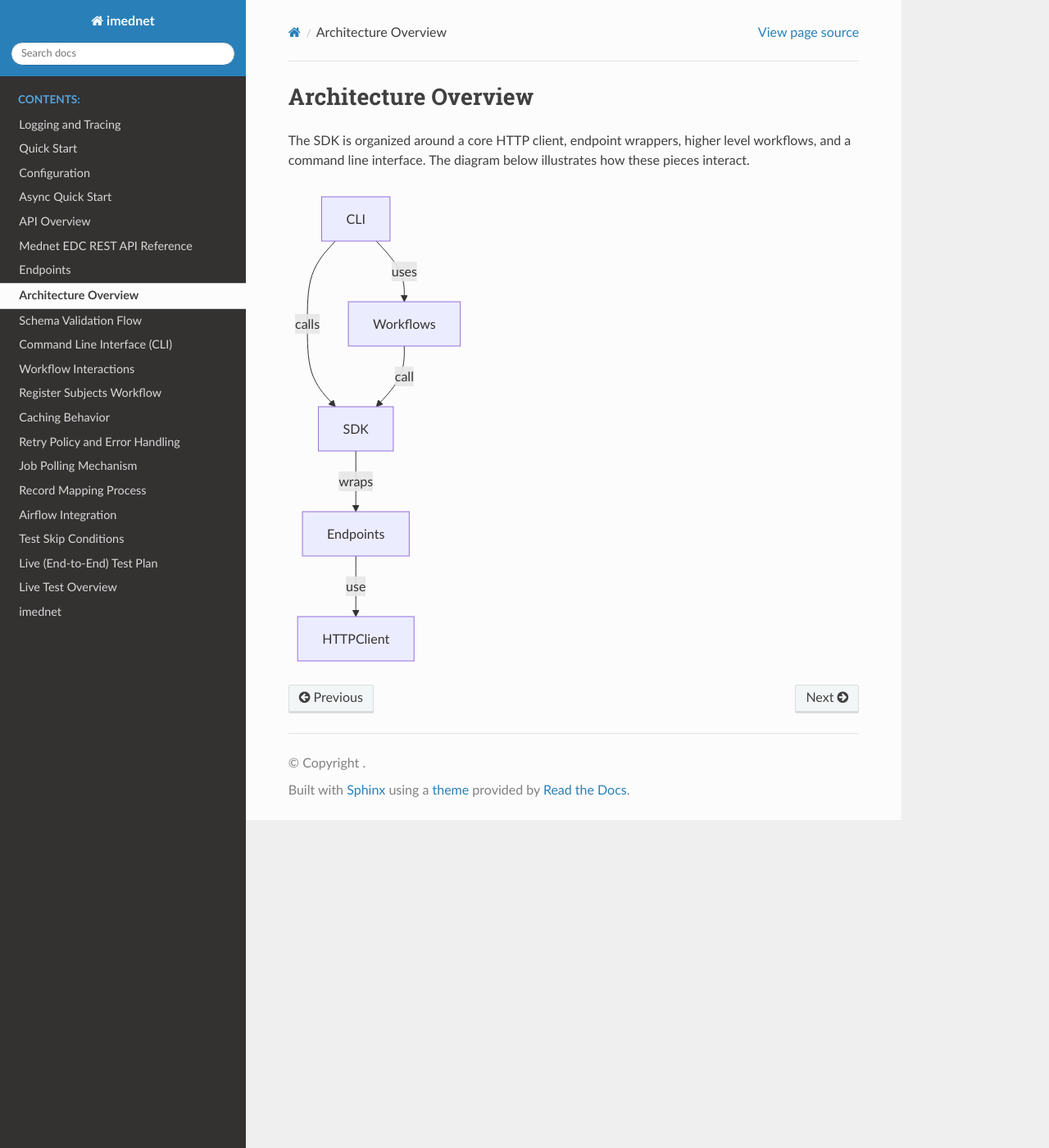
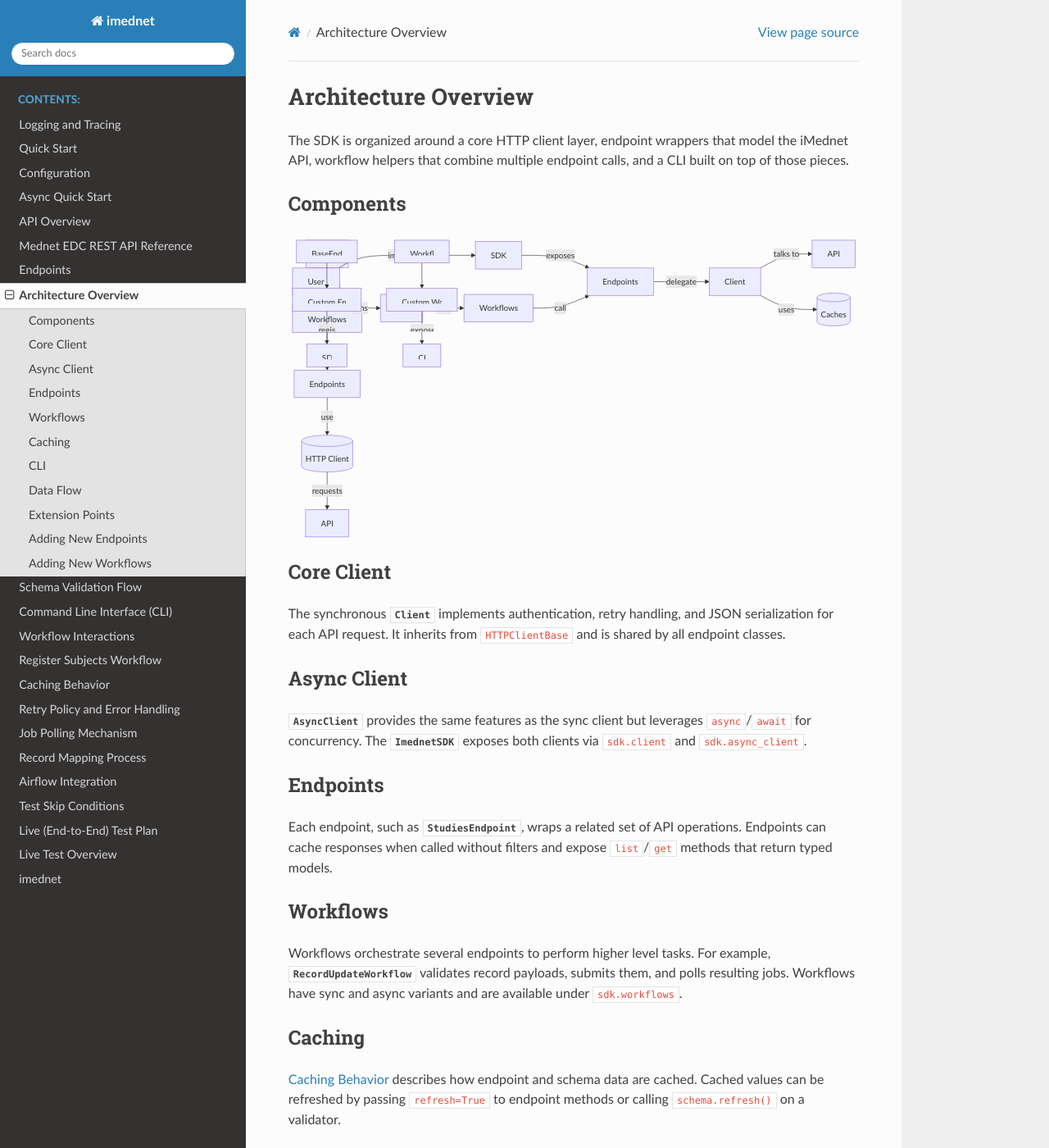
Before and after one commit to fderuiter/imednet-python-sdk, a Sphinx documentation site: the page built from docs/architecture.rst, in a window 1280 px wide and 1400 px high. Shown: the whole window at 82% size. Built offline with Sphinx 7.4.7 and the Read the Docs theme 3.1.0, drawn with Linux system fonts in a browser that asks for light colours; some of the changed text lies outside the part shown.

Commit message:
docs: expand architecture overview (#458)

```diff
--- a/docs/architecture.rst
+++ b/docs/architecture.rst
@@ -1,14 +1,104 @@
 Architecture Overview
 =====================
 
-The SDK is organized around a core HTTP client, endpoint wrappers, higher level workflows,
-and a command line interface. The diagram below illustrates how these pieces interact.
+The SDK is organized around a core HTTP client layer, endpoint wrappers that model
+the iMednet API, workflow helpers that combine multiple endpoint calls, and a CLI
+built on top of those pieces.
+
+Components
+----------
 
 .. mermaid::
 
    graph TD
-       CLI[CLI] --> |uses| Workflows
-       CLI --> |calls| SDK
-       Workflows --> |call| SDK
-       SDK --> |wraps| Endpoints
-       Endpoints --> |use| HTTPClient
+       CLI[CLI] --> |invokes| Workflows
+       Workflows --> |coordinate| Endpoints
+       Endpoints --> |use| Client[(HTTP Client)]
+       Client --> |requests| API
+
+Core Client
+-----------
+
+The synchronous :class:`~imednet.core.client.Client` implements authentication,
+retry handling, and JSON serialization for each API request. It inherits from
+``HTTPClientBase`` and is shared by all endpoint classes.
+
+Async Client
+------------
+
+:class:`~imednet.core.async_client.AsyncClient` provides the same features as the
+sync client but leverages ``async``/``await`` for concurrency. The
+:class:`~imednet.sdk.ImednetSDK` exposes both clients via ``sdk.client`` and
+``sdk.async_client``.
+
+Endpoints
+---------
+
+Each endpoint, such as :class:`~imednet.endpoints.studies.StudiesEndpoint`,
+wraps a related set of API operations. Endpoints can cache responses when called
+without filters and expose ``list``/``get`` methods that return typed models.
+
+Workflows
+---------
+
+Workflows orchestrate several endpoints to perform higher level tasks. For
+example, :class:`~imednet.workflows.record_update.RecordUpdateWorkflow` validates
+record payloads, submits them, and polls resulting jobs. Workflows have sync and
+async variants and are available under ``sdk.workflows``.
+
+Caching
+-------
+
+:doc:`caching` describes how endpoint and schema data are cached. Cached values
+can be refreshed by passing ``refresh=True`` to endpoint methods or calling
+``schema.refresh()`` on a validator.
+
+CLI
+---
+
+The :doc:`cli` uses `Typer` to expose common workflows on the command line. Each
+command creates an :class:`~imednet.sdk.ImednetSDK` instance, invokes a workflow,
+and closes the SDK when finished.
+
+Data Flow
+---------
+
+.. mermaid::
+
+   graph LR
+       User --> |runs| CLI
+       User --> |imports| SDK
+       CLI --> |uses| Workflows
+       SDK --> |exposes| Endpoints
+       Workflows --> |call| Endpoints
+       Endpoints --> |delegate| Client
+       Client --> |talks to| API
+       Client --> |uses| Cache[(Caches)]
+
+Extension Points
+----------------
+
+.. mermaid::
+
+   graph TD
+       BaseEndpoint --> NewEndpoint[Custom Endpoint]
+       Workflows --> NewWorkflow[Custom Workflow]
+       NewEndpoint --> |register| SDK
+       NewWorkflow --> |expose via| CLI
+
+Adding New Endpoints
+--------------------
+
+* Subclass :class:`~imednet.endpoints.base.BaseEndpoint`.
+* Register the class in ``_ENDPOINT_REGISTRY`` within
+  :mod:`imednet.sdk` so ``ImednetSDK`` exposes it.
+* Document the endpoint in ``docs/endpoints/`` and add tests.
+
+Adding New Workflows
+--------------------
+
+* Create a workflow under ``imednet/workflows`` and provide sync and async
+  methods where appropriate.
+* Instantiate the workflow in ``Workflows`` inside :mod:`imednet.sdk`.
+* Add CLI commands or examples that demonstrate the workflow.
+* Update documentation and tests.
```
Also changed, not shown: CHANGELOG.md (+1 -0 lines).
